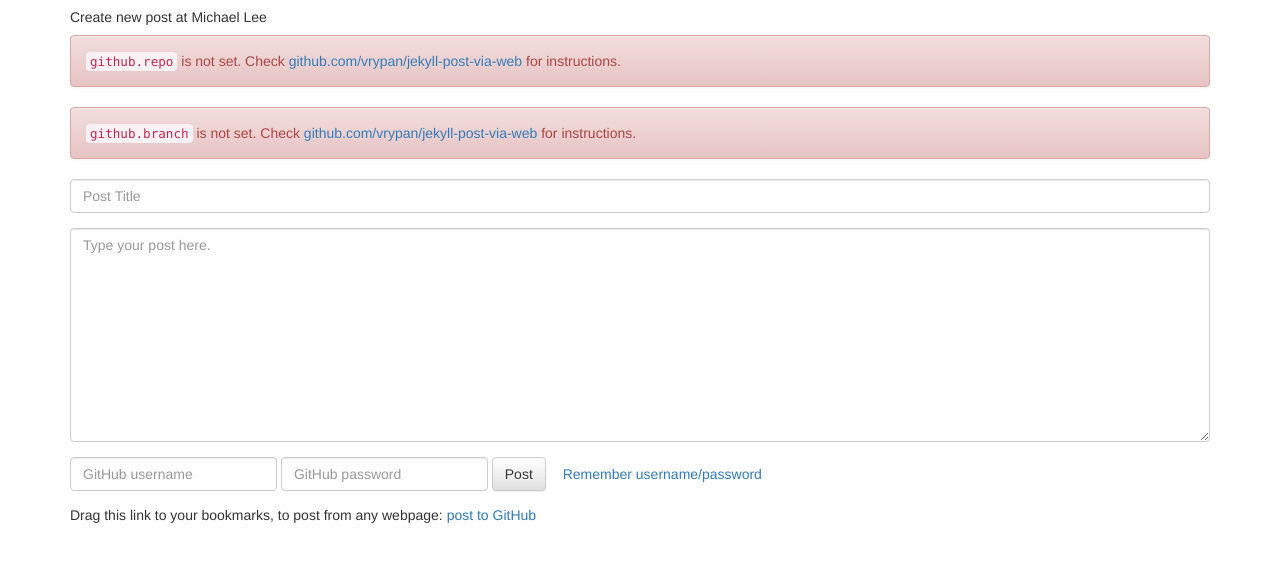
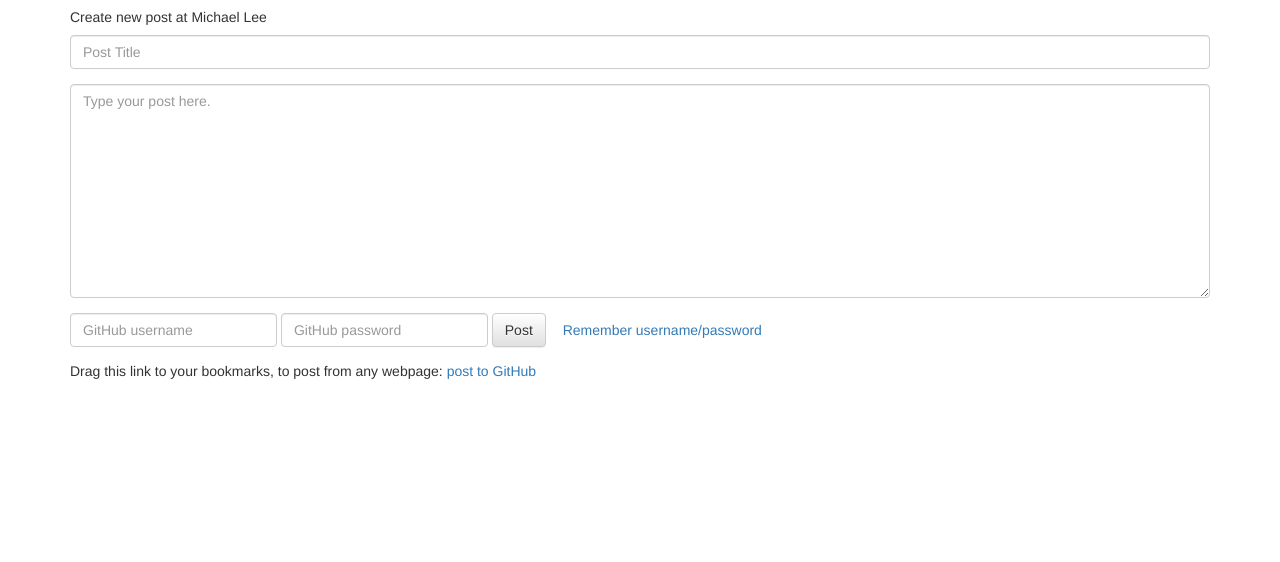
Before and after one commit to michaellee/old-michaelsoolee.com, a Jekyll site: the page built from cms.html, in a window 1280 px wide. Shown: the top 562 px of the page. Built offline with Jekyll 4.4.1, drawn with Linux system fonts in a browser that asks for light colours; nearby versions of some CDN libraries; part of the change alters nothing that is shown.

```diff
--- a/_config.yml
+++ b/_config.yml
@@ -12,3 +12,7 @@ github_username:  michaellee
 markdown: kramdown
 permalink: /:title
 paginate: 1
+
+github:
+  repo: michaellee/michaellee.github.io
+  branch: master
```
